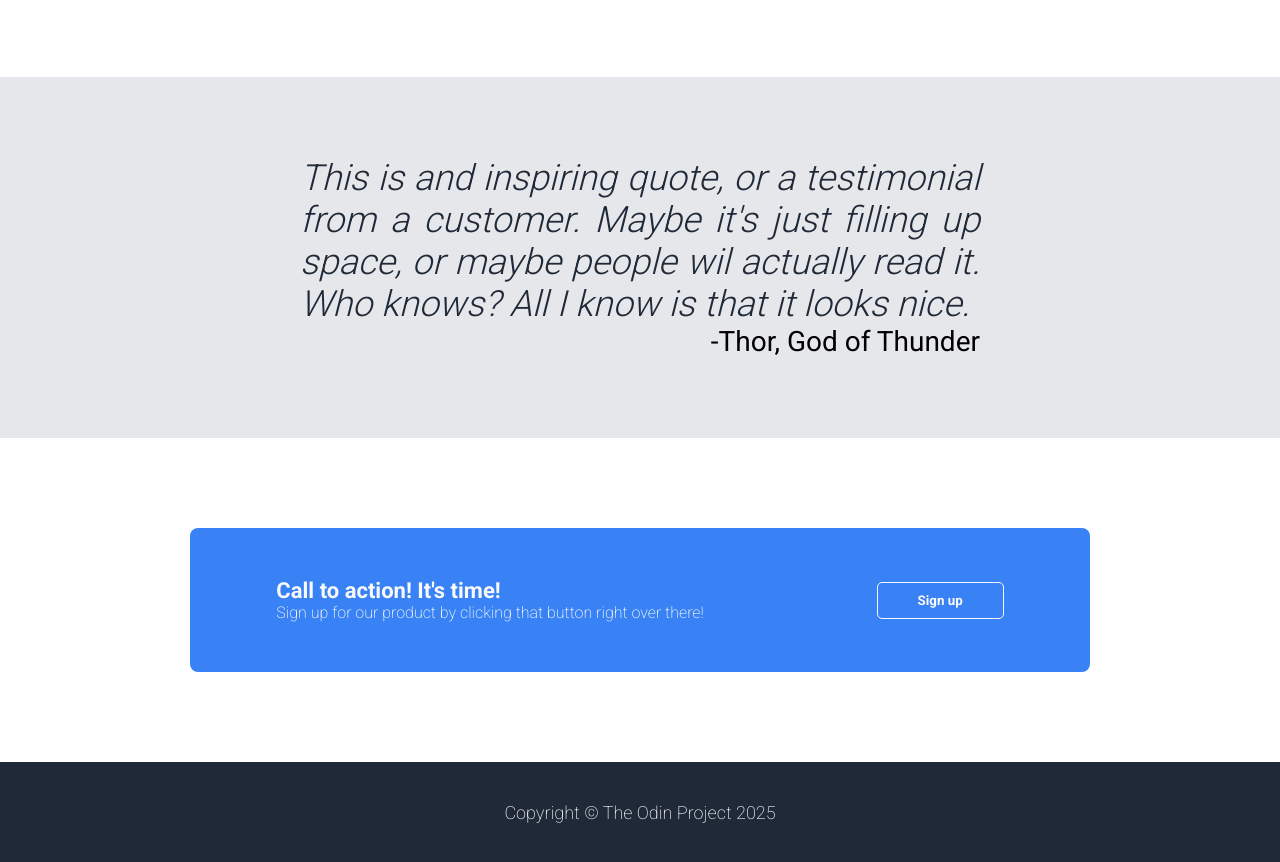
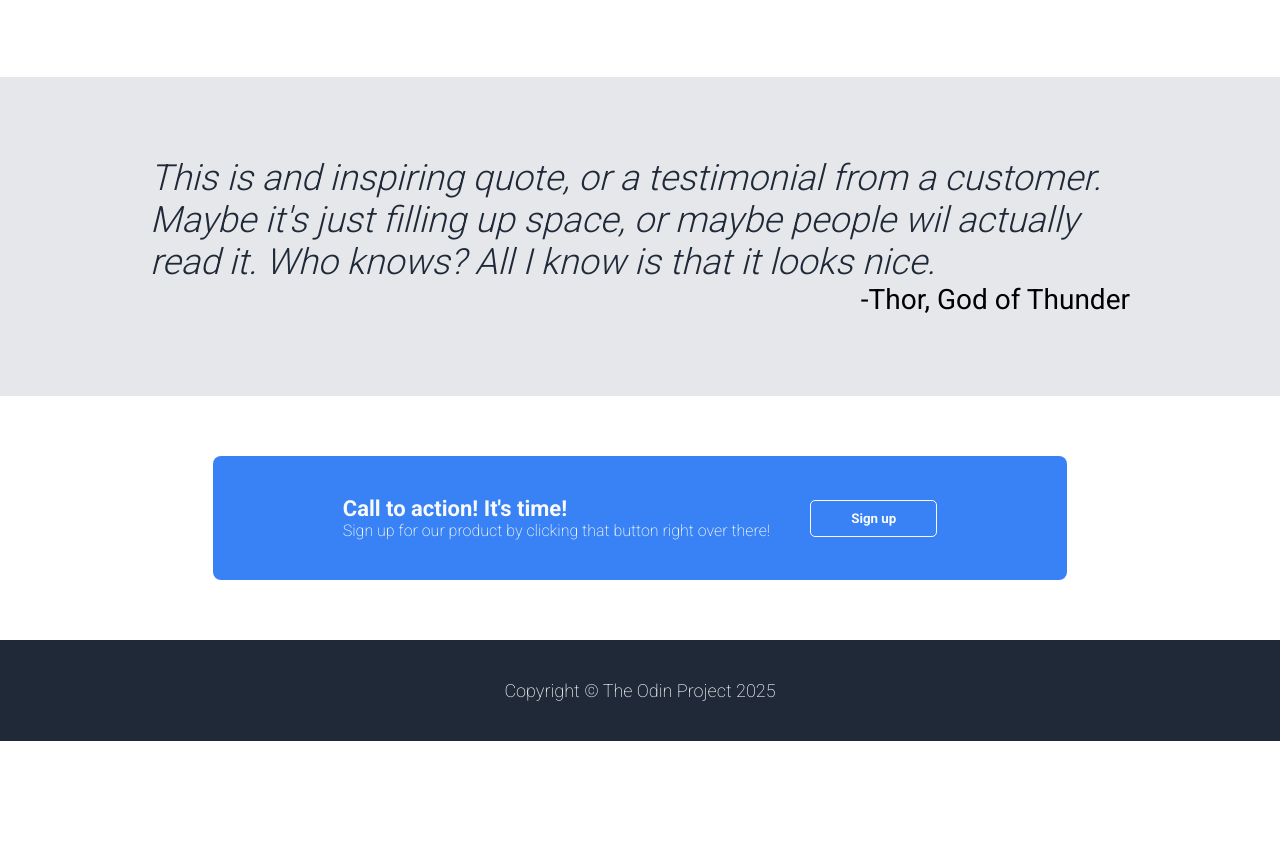
Before and after one commit to EmersonTejada/theodinproject-landingpage, a plain HTML site: page index.html in a window 1280 px wide. Shown: the part 850-1712 px from the top of the page. After the commit the page ends 1591 px from the top, so only its background shows below. Drawn offline with Linux system fonts and the light colour scheme.

Commit message:
Mejoras para diseño responsivo

```diff
--- a/index.html
+++ b/index.html
@@ -61,12 +61,14 @@
             -Thor, God of Thunder
         </div>
     </div>
-    <div class="sign-up">
-        <div class="action">
-            <div class="action-text">Call to action! It's time!</div>
-            <div class="action-subtext">Sign up for our product by clicking that button right over there!</div>
+    <div class="button-action">
+        <div class="sign-up">
+            <div class="action">
+                <div class="action-text">Call to action! It's time!</div>
+                <div class="action-subtext">Sign up for our product by clicking that button right over there!</div>
+            </div>
+            <button class="sign-button">Sign up</button>
         </div>
-        <button class="sign-button">Sign up</button>
     </div>
     <div class="footer">
         <div class="footer-text">Copyright © The Odin Project 2025</div>
--- a/styles.css
+++ b/styles.css
@@ -8,19 +8,19 @@
 }
 
 body {
-  padding: 0;
   display: flex;
   flex-direction: column;
-
+  width: 100%;
 }
 
 .hero-text {
   background-color: #1f2937;
-  padding: 20px 180px;
+  padding: 20px 20px;
 }
 
 .header {
   display: flex;
+  flex-wrap: wrap;
   justify-content: space-between;
   align-items: center;
 
@@ -46,8 +46,10 @@ body {
 
 .content {
   display: flex;
-  justify-content: space-between;
+  flex-wrap: wrap;
+  justify-content: center;
   align-items: center;
+  gap: 10px;
   padding: 110px 0;
 }
 
@@ -74,8 +76,8 @@ body {
 }
 
 .image img {
-  width: 500px;
   height: 210px;
+  object-fit: contain;
 }
 
 
@@ -91,6 +93,7 @@ body {
     display: flex;
     justify-content: center;
     align-items: center;
+    flex-wrap: wrap;
     gap: 40px;
     text-align: center;
     margin-bottom: 80px;
@@ -114,7 +117,7 @@ body {
     flex-direction: column;
     align-items: center;
     justify-content: center;
-    padding: 80px 300px;
+    padding: 80px 150px;
 }
 
 .quote-text{
@@ -122,26 +125,41 @@ body {
     font-weight: 300;
     font-style: italic;
     color: #1F2937;
-    text-align: justify;
+    /* text-align: justify; */
 
 }
 
 .quote-sign{
     font-size: 28px;
-    margin-left: auto;
+    align-self: flex-end;
     font-weight: 400;
 
 }
 
+/* Media query para pantallas más pequeñas */
+ @media (max-width: 768px) {
+    .quote {
+        padding: 40px 20px;
+        /* Ajusta el padding para pantallas pequeñas */
+    }
+}
+
+.button-action{
+  display: flex;
+  justify-content: center;
+  align-items: center;
+  padding: 60px 150px;
+}
 .sign-up{
     background-color: #3882f6;
-    margin: 90px 190px;
     border-radius: 8px;
     color: #f9faf8;
     display: flex;
-    justify-content: space-around;
+    justify-content: space-between ;
     align-items: center;
-    padding: 50px 0;
+    flex-wrap: wrap;
+    gap: 40px;
+    padding: 40px 130px;
 }
 
 .action-text{
```
